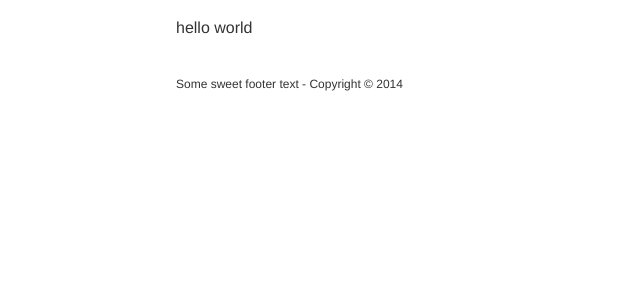
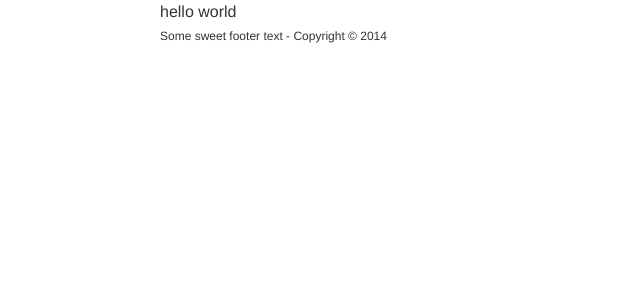
Before and after one commit to quattromani/scaffold, a Jekyll site: the page built from index.html, in a window 1280 px wide. Shown: the top 300 px of the page, without its empty margins (0-640 px from the left). Built offline with Jekyll 4.4.1, drawn with Linux system fonts in a browser that asks for light colours; nearby versions of some CDN libraries; Markdown is read by kramdown in place of the engine named in the settings.

Commit message:
change padding on .container

```diff
--- a/css/main.css
+++ b/css/main.css
@@ -76,10 +76,6 @@ body {
   margin-right: auto;
   margin-bottom: 0;
   margin-left: auto;
-  padding-top: 1em;
-  padding-right: 1em;
-  padding-bottom: 1em;
-  padding-left: 1em;
   overflow: visible; }
 
 .content {
--- a/css/partials/layout.css
+++ b/css/partials/layout.css
@@ -8,10 +8,6 @@
   margin-right: auto;
   margin-bottom: 0;
   margin-left: auto;
-  padding-top: 1em;
-  padding-right: 1em;
-  padding-bottom: 1em;
-  padding-left: 1em;
   overflow: visible;
 }
 
--- a/css/scss/partials/layout.scss
+++ b/css/scss/partials/layout.scss
@@ -9,7 +9,6 @@
   display: block;
   max-width: $site-width;
   @include margin(0,auto);
-  @include padding($padding);
   overflow: visible;
 }
 
```
Also changed, not shown: css/main.min.css.
